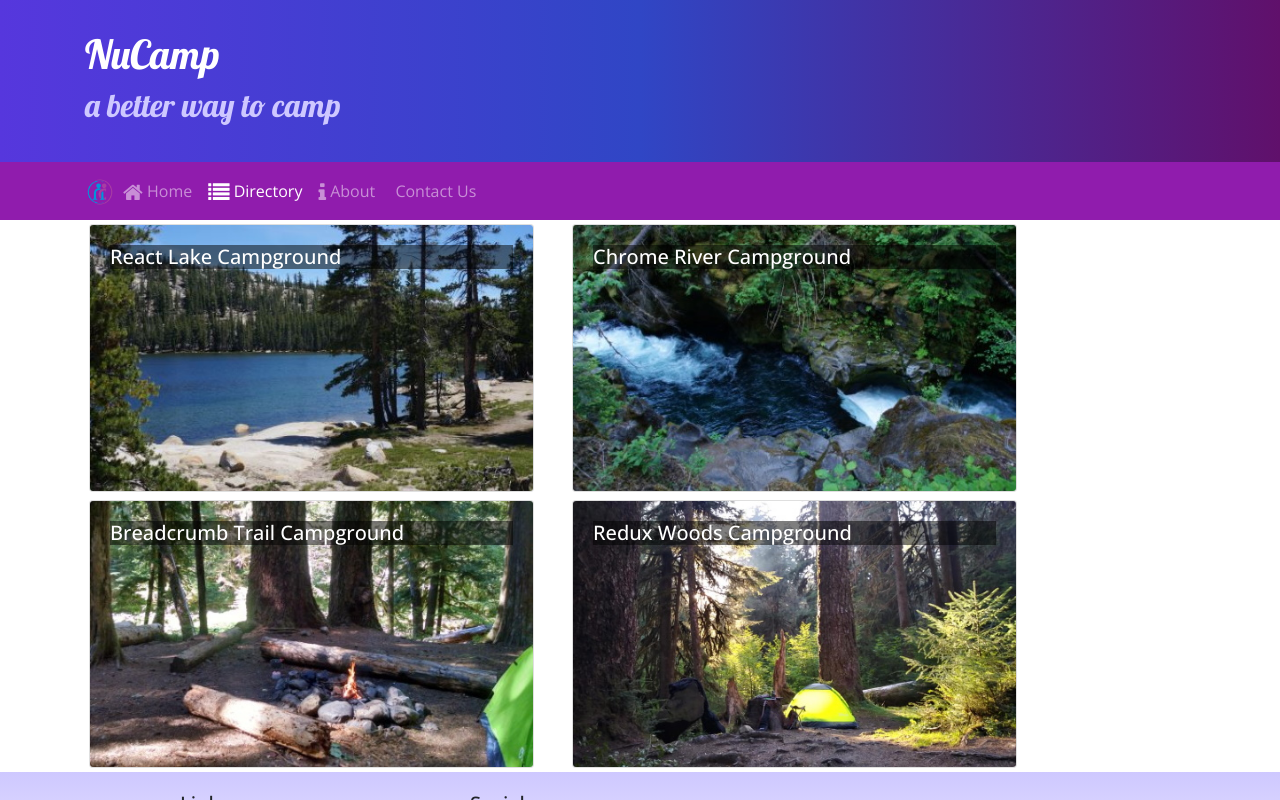
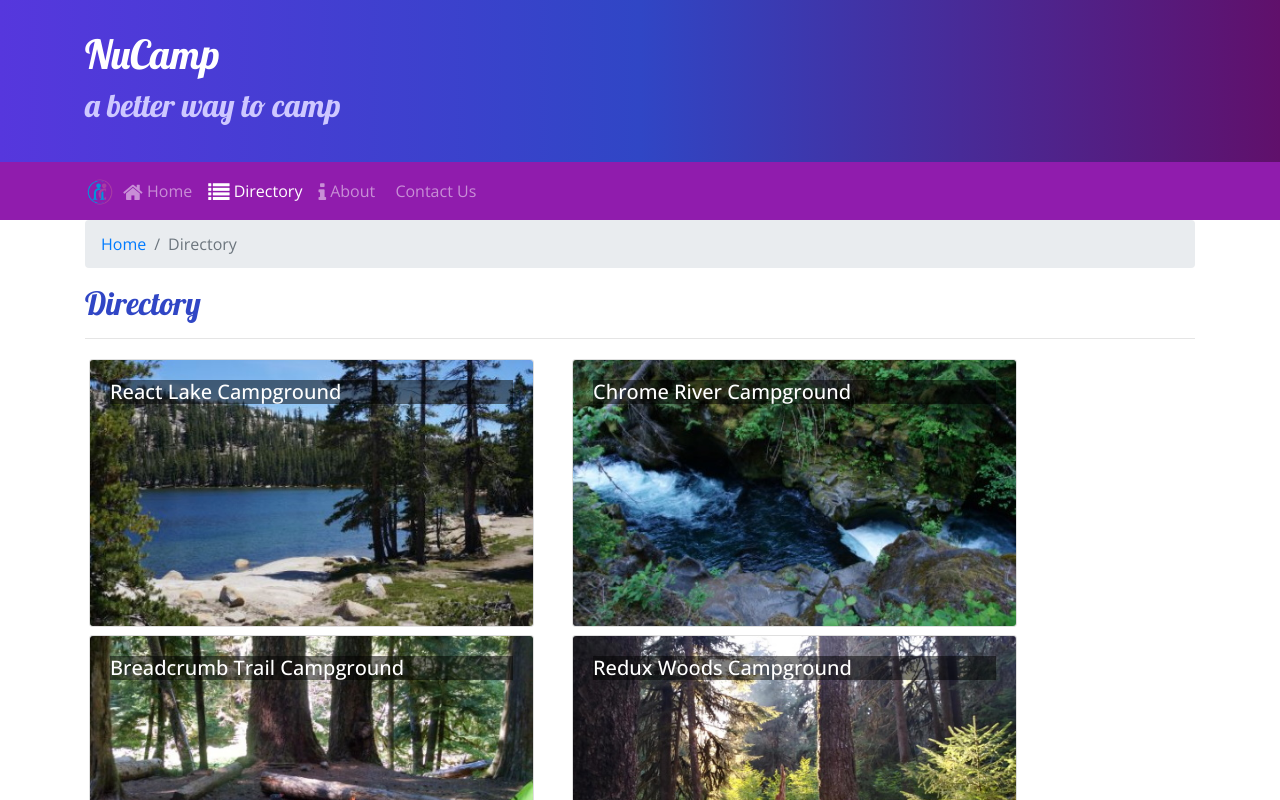
Before and after one commit to rmunoz33/nucampsite, a React (Create React App) app: page /directory in a window 1280 px wide. Shown: the top 800 px of the page. Built offline with nearby package versions, Linux system fonts and the light colour scheme.

Commit message:
Breadcrumbs

```diff
--- a/src/components/CampsiteInfoComponent.js
+++ b/src/components/CampsiteInfoComponent.js
@@ -1,5 +1,6 @@
 import React from 'react';
-import { Card, CardImg, CardText, CardBody, CardTitle } from 'reactstrap';
+import { Card, CardImg, CardText, CardBody, CardTitle, Breadcrumb, BreadcrumbItem } from 'reactstrap';
+import { Link } from 'react-router-dom';
 
 
 
@@ -9,7 +10,6 @@
             <Card>
                 <CardImg top src={campsite.image} alt={campsite.name} />
                 <CardBody>
-                    <CardTitle>{campsite.name}</CardTitle>
                     <CardText>{campsite.description}</CardText>
                 </CardBody>
             </Card>
@@ -47,6 +47,16 @@
             return (
                 <div className="container">
                     <div className="row">
+                        <div className="col">
+                            <Breadcrumb>
+                                <BreadcrumbItem><Link to="/directory">Directory</Link></BreadcrumbItem>
+                                <BreadcrumbItem active>{props.campsite.name}</BreadcrumbItem>
+                            </Breadcrumb>
+                            <h2>{props.campsite.name}</h2>
+                            <hr />
+                        </div>
+                    </div>
+                    <div className="row">
                         <RenderCampsite campsite={props.campsite} />
                         <RenderComments comments={props.comments} />
                     </div>
--- a/src/components/ContactComponent.js
+++ b/src/components/ContactComponent.js
@@ -1,9 +1,16 @@
 import React from 'react';
+import { Breadcrumb, BreadcrumbItem } from 'reactstrap';
+import { Link } from 'react-router-dom';
+
 function Contact(props) {
     return (
         <div className="container">
             <div className="row">
                 <div className="col">
+                    <Breadcrumb>
+                        <BreadcrumbItem><Link to="/home">Home</Link></BreadcrumbItem>
+                        <BreadcrumbItem active>Contact Us</BreadcrumbItem>
+                    </Breadcrumb>
                     <h2>Contact Us</h2>
                     <hr />
                 </div>
--- a/src/components/DirectoryComponents.js
+++ b/src/components/DirectoryComponent.js
@@ -1,6 +1,7 @@
 import React from 'react';
-import { Card, CardImg, CardImgOverlay, CardTitle } from 'reactstrap';
+import { Card, CardImg, CardImgOverlay, CardTitle, Breadcrumb, BreadcrumbItem } from 'reactstrap';
 import { Link } from 'react-router-dom';
+import { breakStatement } from '@babel/types';
 
 function RenderDirectoryItem( {campsite} ) {
     return (
@@ -28,6 +29,16 @@
         return (
             <div className="container" >
                 <div className="row">
+                    <div className="col">
+                        <Breadcrumb>
+                            <BreadcrumbItem><Link to="/home">Home</Link></BreadcrumbItem>
+                            <BreadcrumbItem active>Directory</BreadcrumbItem>
+                        </Breadcrumb>
+                        <h2>Directory</h2>
+                        <hr />
+                    </div>
+                </div>
+                <div className="row">
                     {directory}
                 </div>
             </div>
--- a/src/components/MainComponent.js
+++ b/src/components/MainComponent.js
@@ -1,5 +1,5 @@
 import React, { Component } from 'react';
-import Directory from './DirectoryComponents';
+import Directory from './DirectoryComponent';
 import CampsiteInfo from './CampsiteInfoComponent';
 import Header from './HeaderComponent';
 import Footer from './FooterComponent';
```
